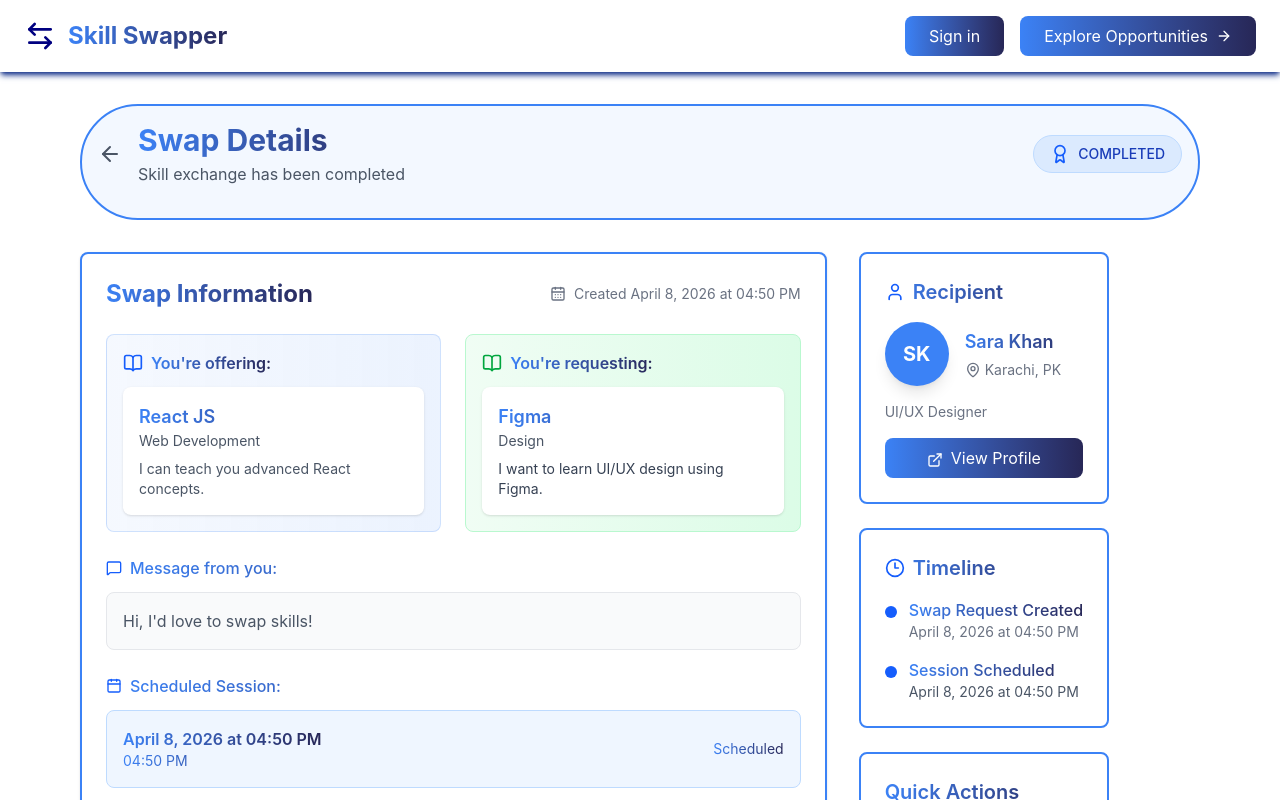
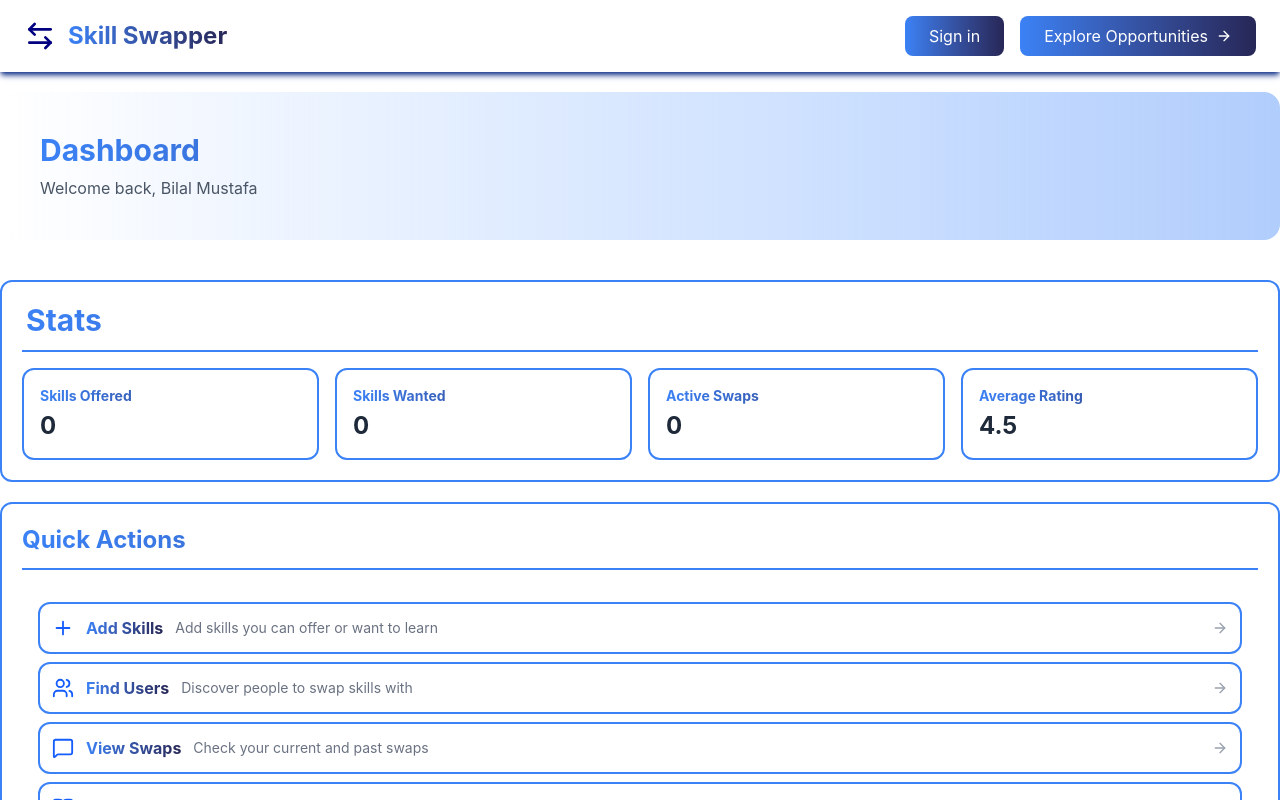
Before and after one commit to Bilal829-tech/skill-fyp, a React (Vite) app: page / in a window 1280 px wide. Shown: the top 800 px of the page. Built offline with nearby package versions, Linux system fonts and the light colour scheme.

Commit message:
add neww folder

```diff
--- a/src/App.tsx
+++ b/src/App.tsx
@@ -1,12 +1,12 @@
 // import { Routes, Route } from "react-router-dom"
 // import Home from "./pages/home.tsx"
-// import Dashboard from "./pages/dashboard.tsx"
+import Dashboard from "./pages/dashboard.tsx"
 // import Login from "./pages/Login.tsx"
 // import SignUp from "./pages/signUp.tsx"
 // import Profile from "./pages/profile.tsx"
 // import Skills from "./pages/skills.tsx"
 // import Users from "./pages/users.tsx"
-import SwapDetail from "./pages/SwapDetail.tsx"
+// import SwapDetail from "./pages/SwapDetail.tsx"
 // import Profile from "./pages/profile.tsx"
 
 function App() {
@@ -21,7 +21,7 @@ function App() {
     //   <Route path="/swaps" element={<Swaps />} />
     //   <Route path="/users" element={<Users />} />
     // </Routes>
-    <SwapDetail />
+    <Dashboard />
 
   )
 }
```
Also changed, not shown: 1 other file (tests, documents, lock files or other folders).
